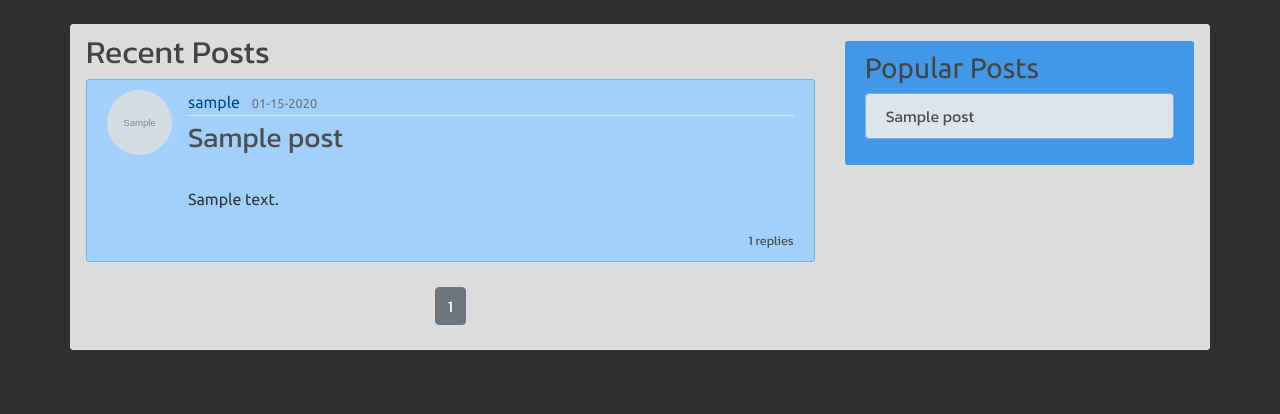
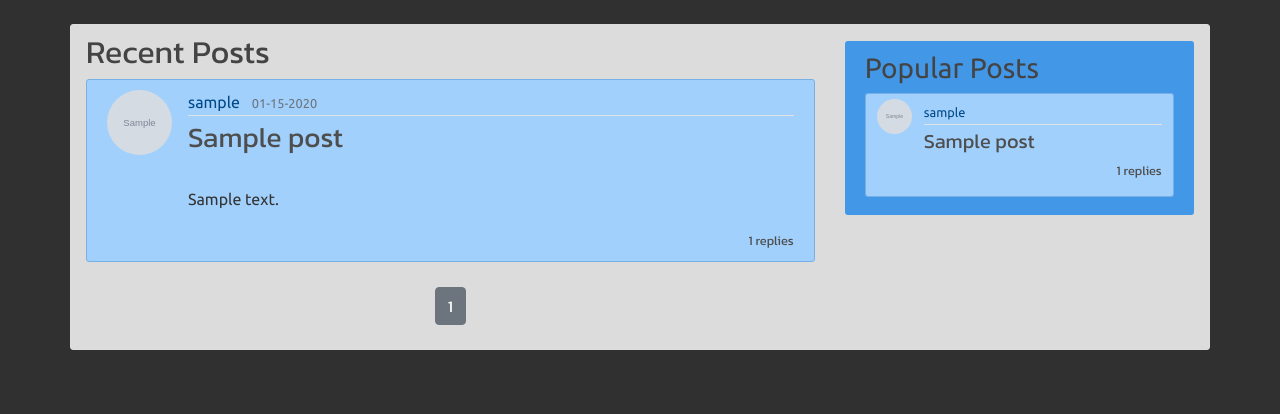
Before and after one commit to bcbecker/Stack-Underflow, a Flask app: page / in a window 1280 px wide. Shown: the part 56-470 px from the top of the page. Run offline with Flask 2, Linux system fonts and the light colour scheme; tables that the repository leaves empty hold one stand-in row (values such as "Sample post"); grey boxes marked "Sample" are stand-in pictures; some libraries are stand-ins or nearby versions.

Commit message:
Format popular posts
Updated query for popular posts to make more presentable. Changed some styling in css/index.html

```diff
--- a/helpme_world/models.py
+++ b/helpme_world/models.py
@@ -58,10 +58,14 @@ class Post(db.Model):
         """
         Returns mapping of posts with most replies, in descending order
         """
-        query = db.session.query(Post.id, Post.title, db.func.count(Reply.post_id))\
-            .join(Reply).group_by(Post.id)\
-                .order_by(db.func.count(Reply.post_id)\
-                    .desc()).limit(3)
+        query = db.session.query(
+            Post.id, Post.title, User.username, User.image_file,
+            db.func.count(Reply.post_id).label("reply_count"))\
+                .join(Reply, Reply.post_id == Post.id)\
+                    .group_by(Post.id, User.username, User.image_file, Reply.post_id)\
+                .join(User, User.id == Post.user_id)\
+                    .order_by(db.func.count(Reply.post_id)\
+                        .desc()).limit(3)
         return db.session.execute(query).mappings()
 
     def __repr__(self):
--- a/helpme_world/static/main.css
+++ b/helpme_world/static/main.css
@@ -47,15 +47,23 @@ h1, h2, h3, h4, h5, h6 {
 
 .content-section {
   background-color: #a1d0fc;
-  padding: 10px 20px;
+  padding: 0.625rem 1.25rem;
   border: 1px solid #76b0e7;
   border-radius: 3px;
-  margin-bottom: 25px;
+  margin-bottom: 1.5625rem;
+}
+
+.md-content-section {
+  background-color: #a1d0fc;
+  padding: 0.35rem 0.7rem 0rem;
+  border: 1px solid #76b0e7;
+  border-radius: 3px;
+  margin-bottom: 0.5rem;
 }
 
 .sm-content-section {
   background-color:rgb(235, 235, 235, 0.92);
-  padding: 10px 20px;
+  padding: 0.625rem 1.25rem;
   border: 1px solid #76b0e7;
   border-radius: 3px;
   margin-bottom: 1rem;
@@ -94,6 +102,12 @@ a.article-title:hover {
   height: 65px;
   width: 65px;
   margin-right: 16px;
+}
+
+.article-img-small {
+  height: 35px;
+  width: 35px;
+  margin-right: 12px;
 }
 
 .article-metadata {
--- a/helpme_world/templates/index.html
+++ b/helpme_world/templates/index.html
@@ -18,7 +18,7 @@
             </p>
             <div class="text-right">
               <small class="text-muted">
-                <a class="article-title" href="{{ url_for('posts.post', post_id=post.id) }}">{{ post.replies|length }} replies</a>
+                <a class="article-title" href="{{ url_for('posts.post', post_id=post.id) }}">{{ post.replies | length }} replies</a>
               </small>
             </div>
           </div>
@@ -47,11 +47,22 @@
     <div class="col-md-4">
       <div class="content-section-dark mt-3">
         <h3>Popular Posts</h3>
-          <ul class="list-group">
           {% for top_post in top_posts %}
-            <li class="list-group-item sm-content-section"><a class="nav-item article-title" href="{{ url_for('posts.post', post_id=top_post['id']) }}">{{ top_post['title'] }}</a></li>
+          <article class="media md-content-section">
+            <img class="rounded-circle article-img-small" src="{{ url_for('static', filename='images/' + top_post['image_file']) }}">
+            <div class="media-body">
+              <div class="article-metadata">
+                <a href="{{ url_for('users.user_posts', username=top_post['username']) }}"><small class="mr-2 user-font">{{ top_post['username'] }}</small></a>
+              </div>
+              <h5><a class="article-title" href="{{ url_for('posts.post', post_id=top_post['id']) }}">{{ top_post['title'] }}</a></h5>
+              <div class="text-right">
+                <small class="text-muted">
+                  <p class="article-title">{{ top_post['reply_count'] }} replies</p>
+                </small>
+              </div>
+            </div>
+          </article>
           {% endfor %}
-          </ul>
       </div>
       <footer class="footer pl-3">
         <div class="row">
```
